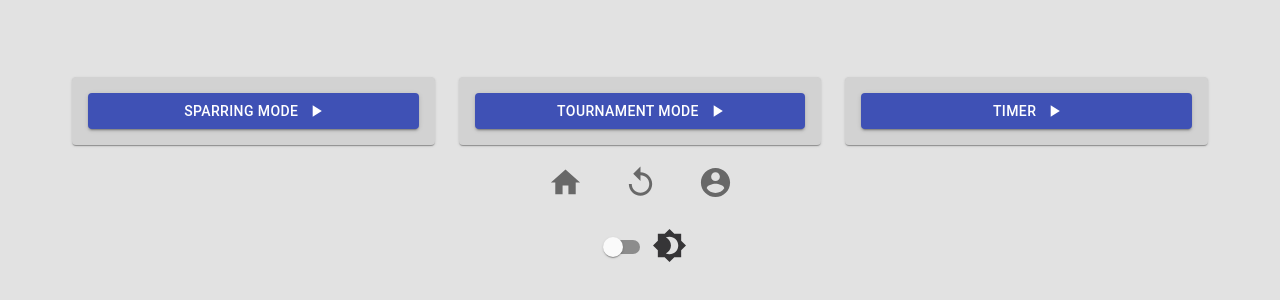
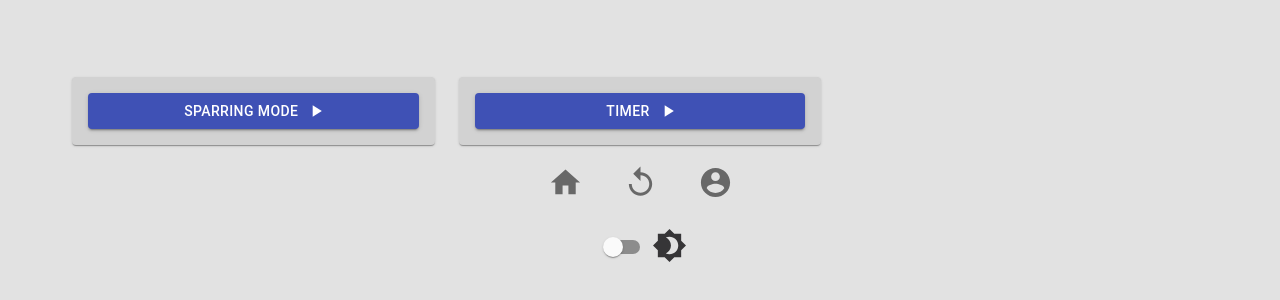
Before and after one commit to dli9431/RandomGrapple, a React (Create React App) app in the folder client/: page /start in a window 1280 px wide. Shown: the part 292-592 px from the top of the page. Built offline with nearby package versions, Linux system fonts and the light colour scheme.

Commit message:
commenting out tournament mode button for now

```diff
--- a/client/src/components/start.js
+++ b/client/src/components/start.js
@@ -10,7 +10,7 @@ export const Start = (props) => {
 
 	return (
 		<Box display="flex" flexDirection="column" p={1} width="90vw" height="65vh" justifyContent="flex-end">
-			<Box display="flex" flexDirection="row" textAlign="center">
+			<Box display="flex" flexDirection="row" textAlign="center" justifyContent="center">
 				<Grid container spacing={3}>
 					<Grid item xs={12} md={4}>
 						<Paper className={classes.paper}>
@@ -21,7 +21,7 @@ export const Start = (props) => {
 							</Box>
 						</Paper>
 					</Grid>
-					<Grid item xs={12} md={4}>
+					{/* <Grid item xs={12} md={4}>
 						<Paper className={classes.paper}>
 							<Box display="flex" justifyContent="center" flexDirection="column" height="100%">
 								<Button onClick={tournClick} variant="contained" fontSize="large" color={props.night ? 'secondary' : 'primary'} endIcon={<PlayArrowIcon />}>
@@ -29,7 +29,7 @@ export const Start = (props) => {
 								</Button>
 							</Box>
 						</Paper>
-					</Grid>
+					</Grid> */}
 					<Grid item xs={12} md={4}>
 						<Paper className={classes.paper}>
 							<Box display="flex" justifyContent="center" flexDirection="column" height="100%">
```
